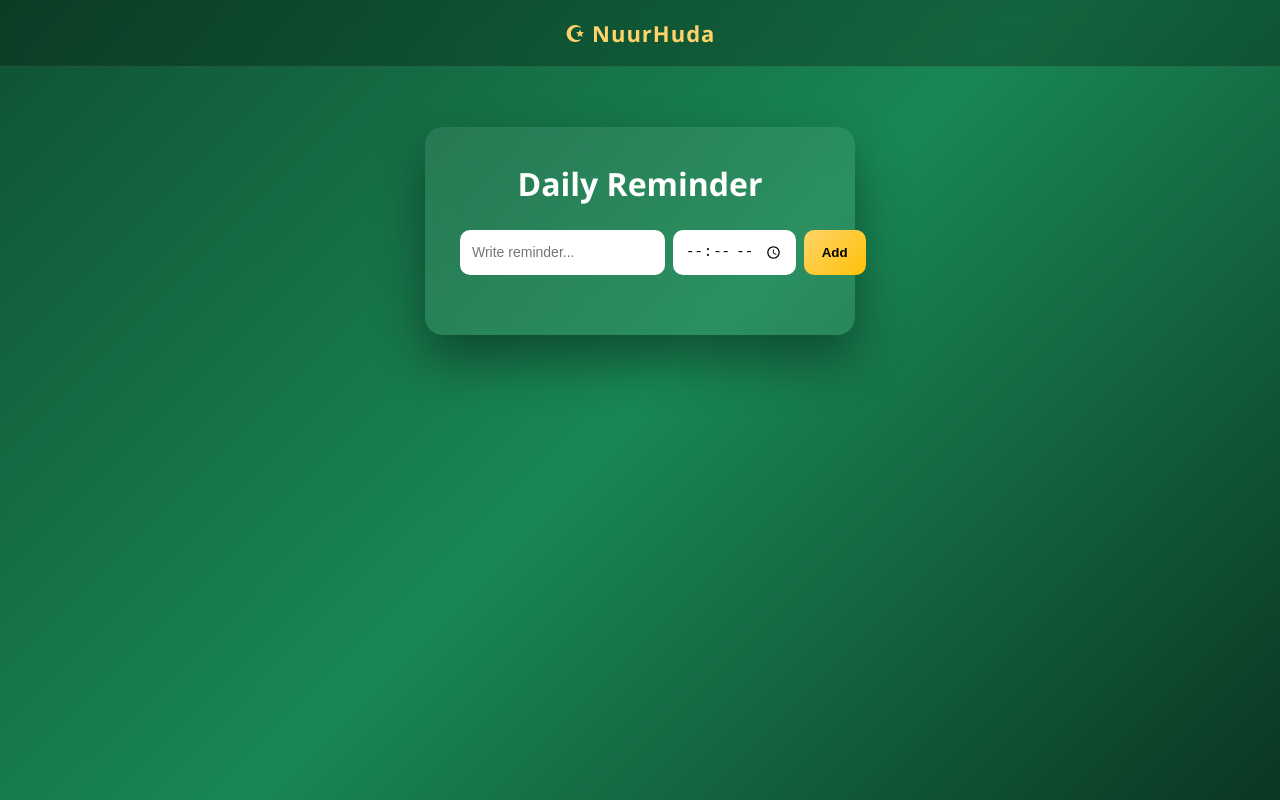
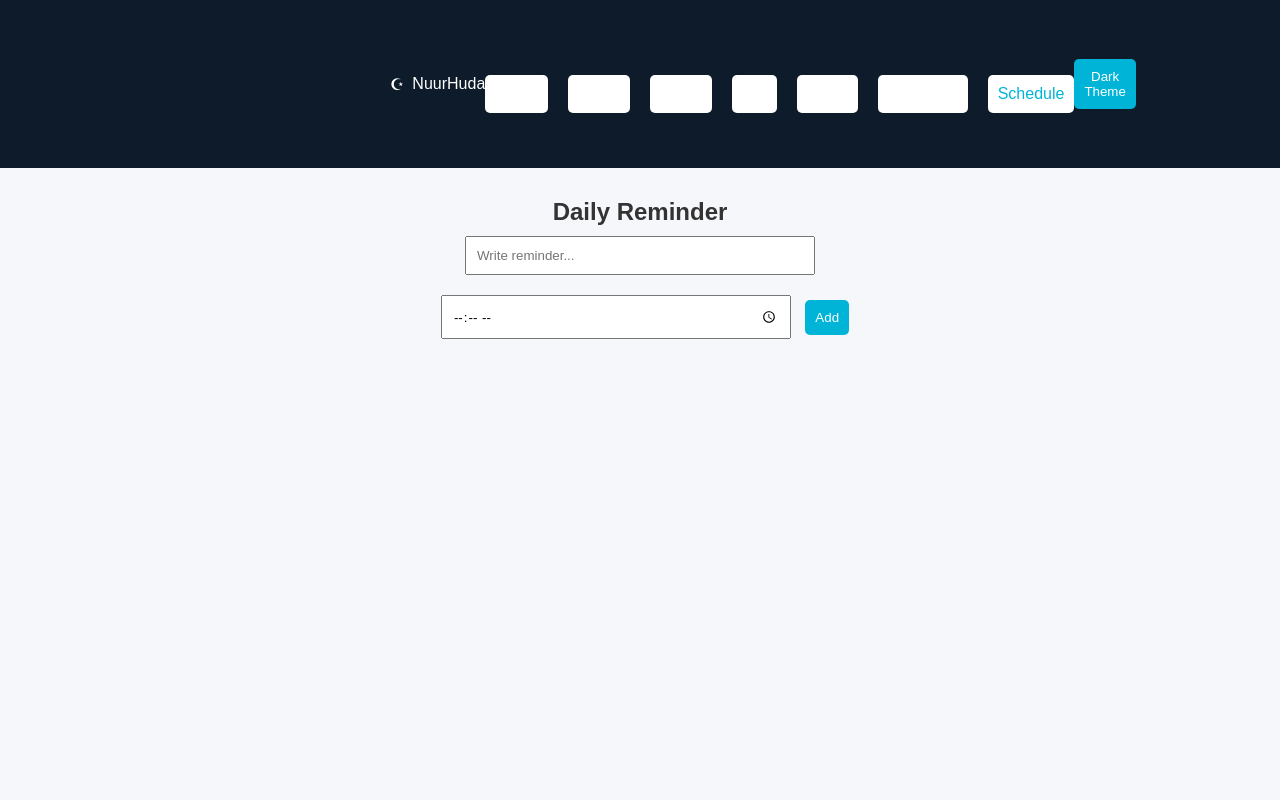
Before and after one commit to rayaanrazia9-coder/NuurHuda_Quran_Web, a website: page Reminder.html in a window 1280 px wide. Drawn offline with Linux system fonts and the light colour scheme.

Commit message:
NurReminder

```diff
--- a/Reminder.html
+++ b/Reminder.html
@@ -1,47 +1,52 @@
 <!DOCTYPE html>
-<html>
-
+<html lang="en">
 <head>
-
+    <meta charset="UTF-8">
     <meta name="viewport" content="width=device-width, initial-scale=1.0">
-
-<title>NuurHuda Reminder</title>
-
+    <title>Daily Reminder</title>
     <link rel="stylesheet" href="reminder.css">
-
 </head>
-
 <body>
 
+<!-- HEADER START -->
 <header>
+  <div class="container nav">
 
-<a class="brand" href="#">
-☪ NuurHuda
+    <a class="brand" href="index.html">
+      <span class="brand-logo">☪</span>
+      <span class="brand-name">NuurHuda</span>
     </a>
 
+    <nav>
+      <ul>
+        <li><a href="index.html">Home</a></li>
+        <li><a href="about.html">About</a></li>
+        <li><a href="surah.html">Surah</a></li>
+        <li><a href="juz.html">Juz</a></li>
+        <li><a href="audio.html">Audio</a></li>
+        <li><a href="reminder.html">Reminder</a></li>
+        <li><a href="schedule.html" class="active">Schedule</a></li>
+      </ul>
+    </nav>
+
+    <button id="themeBtn" class="theme-toggle" onclick="toggleTheme()">Dark Theme</button>
+
+  </div>
 </header>
+<!-- HEADER END -->
 
-
+<!-- REMINDER SECTION -->
 <div class="container">
-
-<h1>Daily Reminder</h1>
-
-<div class="reminder-box">
+    <h2>Daily Reminder</h2>
 
     <input type="text" id="reminderInput" placeholder="Write reminder...">
-
     <input type="time" id="reminderTime">
-
     <button id="addBtn">Add</button>
 
+    <ul id="reminderList"></ul>
 </div>
 
-<ul id="reminderList"></ul>
-
-</div>
-
-<script src="main.js"></script>
+<script src="Reminder.js"></script>
 
 </body>
-
 </html>
--- /dev/null
+++ b/Reminder.js
@@ -0,0 +1,31 @@
+const input = document.getElementById("reminderInput");
+const time = document.getElementById("reminderTime");
+const addBtn = document.getElementById("addBtn");
+const list = document.getElementById("reminderList");
+
+addBtn.addEventListener("click", () => {
+  if (input.value === "" || time.value === "") {
+    alert("Fadlan buuxi reminder + time");
+    return;
+  }
+
+  let li = document.createElement("li");
+
+  li.innerHTML = `
+    ${input.value} - ${time.value}
+    <span class="delete">X</span>
+  `;
+
+  list.appendChild(li);
+
+  input.value = "";
+  time.value = "";
+
+  li.querySelector(".delete").addEventListener("click", () => {
+    li.remove();
+  });
+});
+
+function toggleTheme() {
+  document.body.classList.toggle("dark");
+}
--- a/reminder.css
+++ b/reminder.css
@@ -1,215 +1,110 @@
-*{
-margin:0;
-padding:0;
-box-sizing:border-box;
+* {
+  margin: 0;
+  padding: 0;
+  box-sizing: border-box;
+  font-family: sans-serif;
 }
 
-body{
-
-font-family:'Segoe UI',sans-serif;
-
-background:linear-gradient(135deg,#0f5132,#198754,#0a3622);
-
-height:100vh;
-
-display:flex;
-
-flex-direction:column;
-
-align-items:center;
-
-color:white;
-
+body {
+  background: #f5f7fa;
+  color: #333;
 }
 
-/* header */
-
-header{
-
-width:100%;
-
-padding:18px;
-
-text-align:center;
-
-background:rgba(0,0,0,0.25);
-
-backdrop-filter:blur(10px);
-
-border-bottom:1px solid rgba(255,255,255,0.1);
-
+/* HEADER */
+header {
+  background: #0d1b2a;
+  color: white;
+  padding: 15px 0;
+  position: sticky;
+  top: 0;
 }
 
-.brand{
-
-font-size:22px;
-
-font-weight:bold;
-
-color:#ffd369;
-
-text-decoration:none;
-
-letter-spacing:1px;
-
+.nav {
+  display: flex;
+  justify-content: space-between;
+  align-items: center;
+  width: 90%;
+  margin: auto;
 }
 
-/* container */
-
-.container{
-
-margin-top:60px;
-
-background:rgba(255,255,255,0.08);
-
-padding:35px;
-
-border-radius:18px;
-
-width:430px;
-
-backdrop-filter:blur(15px);
-
-box-shadow:0 25px 50px rgba(0,0,0,0.4);
-
+.brand {
+  display: flex;
+  align-items: center;
+  color: white;
+  text-decoration: none;
 }
 
-/* title */
-
-h1{
-
-text-align:center;
-
-margin-bottom:25px;
-
-font-weight:600;
-
+.brand-logo {
+  margin-right: 8px;
 }
 
-/* input area */
-
-.reminder-box{
-
-display:flex;
-
-gap:8px;
-
-margin-bottom:25px;
-
+nav ul {
+  list-style: none;
+  display: flex;
+  gap: 20px;
 }
 
-input{
-
-padding:12px;
-
-border:none;
-
-border-radius:10px;
-
-outline:none;
-
-font-size:14px;
-
+nav ul li a {
+  color: white;
+  text-decoration: none;
 }
 
-#reminderInput{
-
-flex:1;
-
+nav ul li a.active {
+  color: #00b4d8;
 }
 
-/* button */
-
-button{
-
-background:linear-gradient(135deg,#ffd369,#ffc107);
-
-border:none;
-
-padding:12px 18px;
-
-border-radius:10px;
-
-cursor:pointer;
-
-font-weight:bold;
-
-transition:0.3s;
-
+/* BUTTON */
+button {
+  padding: 10px;
+  border: none;
+  background: #00b4d8;
+  color: white;
+  border-radius: 5px;
+  cursor: pointer;
 }
 
-button:hover{
-
-transform:scale(1.05);
-
-box-shadow:0 8px 20px rgba(0,0,0,0.3);
-
+/* CONTAINER */
+.container {
+  width: 90%;
+  max-width: 500px;
+  margin: 30px auto;
+  text-align: center;
 }
 
-/* list */
-
-ul{
-
-list-style:none;
-
+/* INPUT */
+input {
+  padding: 10px;
+  margin: 10px;
+  width: 70%;
 }
 
-/* reminder card */
-
-li{
-
-background:rgba(255,255,255,0.12);
-
-padding:14px;
-
-margin:12px 0;
-
-border-radius:12px;
-
-display:flex;
-
-justify-content:space-between;
-
-align-items:center;
-
-transition:0.3s;
-
+/* LIST */
+ul {
+  list-style: none;
+  margin-top: 20px;
 }
 
-li:hover{
-
-transform:translateY(-3px);
-
-background:rgba(255,255,255,0.18);
-
+li {
+  background: white;
+  margin: 10px 0;
+  padding: 10px;
+  display: flex;
+  justify-content: space-between;
+  border-radius: 5px;
 }
 
-/* time */
-
-.time{
-
-font-size:12px;
-
-opacity:0.8;
-
-margin-left:6px;
-
+/* DELETE */
+.delete {
+  color: red;
+  cursor: pointer;
 }
 
-/* delete */
-
-.delete{
-
-cursor:pointer;
-
-font-size:18px;
-
-transition:0.2s;
-
+/* DARK MODE */
+.dark {
+  background: #1b263b;
+  color: white;
 }
 
-.delete:hover{
-
-transform:scale(1.2);
-
+.dark li {
+  background: #415a77;
 }
```
Lines whose indentation alone changed are shown as unchanged.
